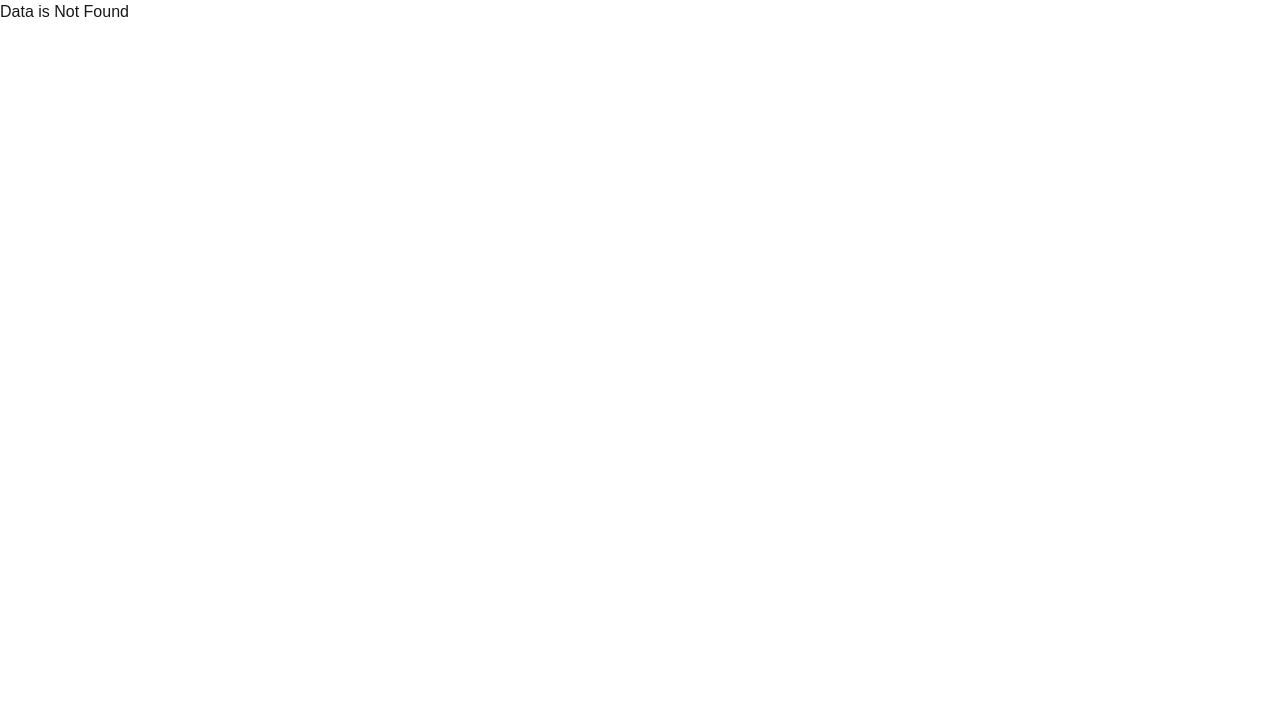
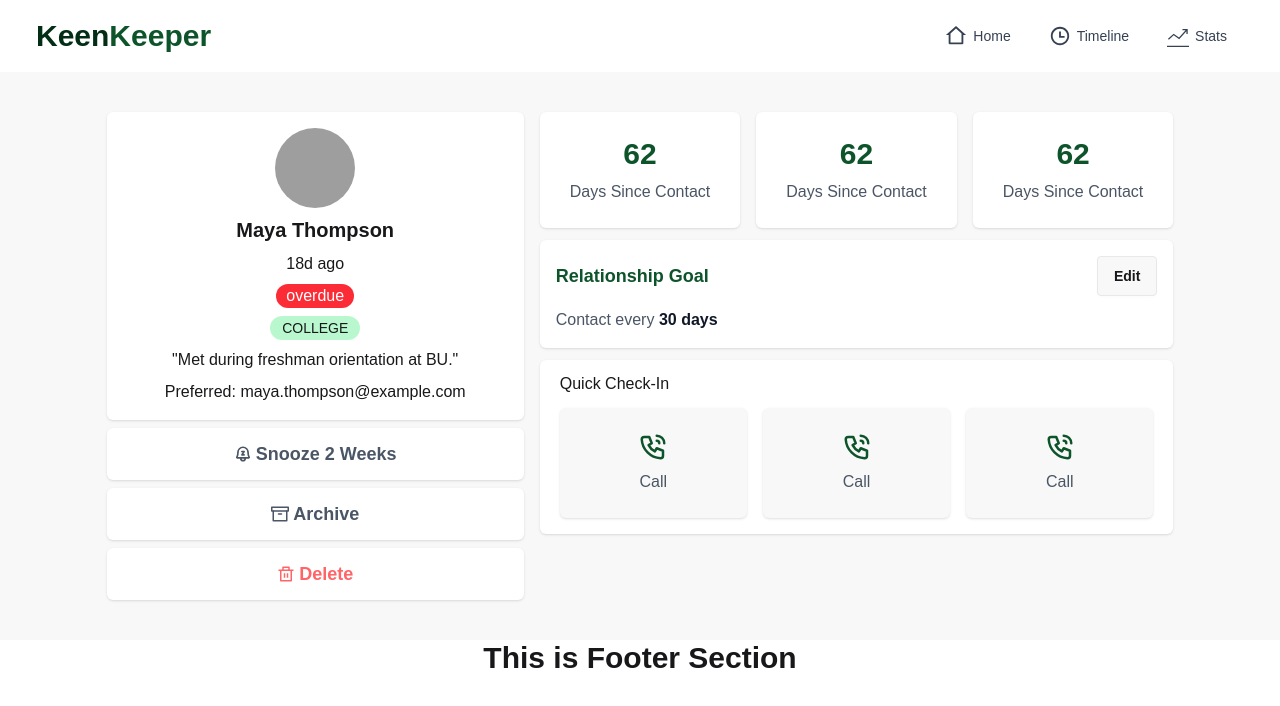
Before and after one commit to takebul/keen-keeper, a React (Vite) app: page /details/1 in a window 1280 px wide. Before the commit this address had no page. Shown: the top 706 px of the page. Built offline with nearby package versions, Linux system fonts and the light colour scheme; grey boxes are pictures that could not be loaded.

Commit message:
add some friendDetails structure owise data

```diff
--- a/public/friends.json
+++ b/public/friends.json
@@ -7,7 +7,7 @@
     "days_since_contact": 18,
     "status": "overdue",
     "tags": ["college", "hiking buddy"],
-    "bio": "Met during freshman orientation at BU. We still trade trail recommendations and plan one long weekend hike every fall.",
+    "bio": "Met during freshman orientation at BU.",
     "goal": 14,
     "next_due_date": "2026-04-15"
   },
@@ -19,7 +19,7 @@
     "days_since_contact": 11,
     "status": "almost due",
     "tags": ["former coworker", "product"],
-    "bio": "Worked together at a startup in Austin. He always has a strong opinion on new apps and sends great coffee shop picks.",
+    "bio": "Worked together at a startup in Austin.",
     "goal": 14,
     "next_due_date": "2026-04-22"
   },
@@ -31,7 +31,7 @@
     "days_since_contact": 6,
     "status": "on-track",
     "tags": ["book club", "close friend"],
-    "bio": "We met through a neighborhood book club and now swap mystery novels and voice notes about every plot twist.",
+    "bio": "We met through a neighborhood book club.",
     "goal": 21,
     "next_due_date": "2026-05-04"
   },
@@ -43,7 +43,7 @@
     "days_since_contact": 29,
     "status": "overdue",
     "tags": ["soccer", "neighbor"],
-    "bio": "We started talking after joining the same Sunday soccer group. He is the person I call when I need a last-minute teammate.",
+    "bio": "We started talking after joining the same Sunday soccer group.",
     "goal": 21,
     "next_due_date": "2026-04-11"
   },
@@ -55,7 +55,7 @@
     "days_since_contact": 13,
     "status": "almost due",
     "tags": ["designer", "travel"],
-    "bio": "Leah and I met on a delayed flight to Seattle and stayed friends after discovering we both plan trips around local food markets.",
+    "bio": "Leah and I met on a delayed flight to Seattle.",
     "goal": 14,
     "next_due_date": "2026-04-20"
   },
@@ -67,7 +67,7 @@
     "days_since_contact": 4,
     "status": "on-track",
     "tags": ["gaming", "high school"],
-    "bio": "We have known each other since high school robotics club. These days we mostly catch up over co-op games and quick weekend calls.",
+    "bio": "We have known each other since high school robotics club.",
     "goal": 10,
     "next_due_date": "2026-04-25"
   },
@@ -79,7 +79,7 @@
     "days_since_contact": 16,
     "status": "almost due",
     "tags": ["photography", "mentor"],
-    "bio": "Sofia mentored me during my first freelance project. She still shares thoughtful feedback and the occasional camera gear recommendation.",
+    "bio": "Sofia mentored me during my first freelance project.",
     "goal": 18,
     "next_due_date": "2026-04-21"
   },
@@ -91,7 +91,7 @@
     "days_since_contact": 35,
     "status": "overdue",
     "tags": ["startup", "accountability buddy"],
-    "bio": "We meet every few weeks to compare side-project progress. Ethan is great at turning vague ideas into practical next steps.",
+    "bio": "We meet every few weeks to compare side-project progress.",
     "goal": 30,
     "next_due_date": "2026-04-14"
   },
@@ -103,7 +103,7 @@
     "days_since_contact": 8,
     "status": "on-track",
     "tags": ["cousin", "family"],
-    "bio": "Aisha lives in Chicago and somehow always knows the best new restaurants before anyone else. Our calls usually end with recipe swaps.",
+    "bio": "Aisha lives in Chicago and somehow always knows the best.",
     "goal": 15,
     "next_due_date": "2026-04-26"
   },
@@ -115,7 +115,7 @@
     "days_since_contact": 19,
     "status": "overdue",
     "tags": ["music", "college roommate"],
-    "bio": "Noah was my college roommate and still sends me rough demos from his home studio. We usually reconnect before local live shows.",
+    "bio": "We usually reconnect before local live shows.",
     "goal": 14,
     "next_due_date": "2026-04-14"
   }
--- a/src/components/homepage/Friends.jsx
+++ b/src/components/homepage/Friends.jsx
@@ -1,9 +1,14 @@
-import React from "react";
+// import React, { useContext } from "react";
 import useFriendsData from "../../hook/useFriendsData";
 import { Link } from "react-router";
+import { FriendContext } from "../../context/FriendContext";
 
 const Friends = () => {
+  //   const { id } = useParams();
   const { friends, loading } = useFriendsData();
+  //   const expectedFriend = friends.find((friend) => String(friend.id) === id);
+
+  //   const { friendsDetails, setFriendsDetails } = useContext(FriendContext);
 
   if (loading) {
     return (
@@ -13,6 +18,10 @@ const Friends = () => {
     );
   }
 
+  //   const handleFriendDetails = () => {
+  //     setFriendsDetails([...friendsDetails, expectedFriend]);
+  //   };
+
   return (
     <div className="w-11/12 mx-auto pt-10 pb-7 border-t border-gray-300">
       <h2 className="text-2xl font-semibold pb-4">Your Friends</h2>
@@ -20,7 +29,9 @@ const Friends = () => {
         {friends.map((friend) => {
           return (
             <Link
-              to={"/details"}
+              //   onClick={handleFriendDetails}
+              key={friend.id}
+              to={`/details/${friend.id}`}
               className="p-8 bg-white rounded-md justify-items-center space-y-2.5 shadow text-center"
             >
               <img
--- /dev/null
+++ b/src/context/FriendContext.jsx
@@ -0,0 +1,3 @@
+import { createContext } from "react";
+
+export const FriendContext = createContext();
--- /dev/null
+++ b/src/context/FriendContextProvider.jsx
@@ -0,0 +1,17 @@
+import React, { useState } from "react";
+import { FriendContext } from "./FriendContext";
+
+const FriendContextProvider = ({ children }) => {
+  const [friendsDetails, setFriendsDetails] = useState([]);
+
+  const data = {
+    friends: friendsDetails,
+    setFriendsDetails,
+  };
+
+  return (
+    <FriendContext.Provider value={data}>{children}</FriendContext.Provider>
+  );
+};
+
+export default FriendContextProvider;
--- a/src/main.jsx
+++ b/src/main.jsx
@@ -4,9 +4,12 @@ import "./index.css";
 import Homepage from "./pages/homepage/Homepage.jsx";
 import { RouterProvider } from "react-router";
 import router from "./router/Routes.jsx";
+import FriendContextProvider from "./context/FriendContextProvider.jsx";
 
 createRoot(document.getElementById("root")).render(
   <StrictMode>
-    <RouterProvider router={router} />
+    <FriendContextProvider>
+      <RouterProvider router={router} />
+    </FriendContextProvider>
   </StrictMode>,
 );
--- a/src/router/Routes.jsx
+++ b/src/router/Routes.jsx
@@ -25,7 +25,7 @@ const router = createBrowserRouter([
         element: <Stats />,
       },
       {
-        path: "/details",
+        path: "/details/:id",
         element: <FriendDetails />,
       },
     ],
--- a/src/ui/FriendDetails.jsx
+++ b/src/ui/FriendDetails.jsx
@@ -1,9 +1,126 @@
-import React from "react";
+import { useParams } from "react-router";
+import useFriendsData from "../hook/useFriendsData";
+import { PiBellZBold } from "react-icons/pi";
+import { FiArchive } from "react-icons/fi";
+import { RiDeleteBinLine } from "react-icons/ri";
+import { TbPhoneCall } from "react-icons/tb";
 
 const FriendDetails = () => {
+  const { id } = useParams();
+  const { friends, loading } = useFriendsData();
+  const expectedFriend = friends.find((friend) => String(friend.id) === id);
+
+  if (loading) {
+    return (
+      <div>
+        <h2>Loading....</h2>
+      </div>
+    );
+  }
+
   return (
-    <div className="font-bold text-3xl text-center">
-      <h2>Friend Details Showing Here</h2>
+    <div className="bg-base-200">
+      <div className="w-10/12 mx-auto grid grid-cols-5 gap-4 py-10">
+        <div className="col-span-2 space-y-2">
+          <div
+            to={"/details"}
+            className="p-4 bg-white rounded-md justify-items-center space-y-2 shadow text-center"
+          >
+            <img
+              className="w-20 h-20 rounded-full object-cover"
+              src={expectedFriend.picture}
+              alt={expectedFriend.name}
+            />
+            <h4 className="text-xl font-semibold">{expectedFriend.name}</h4>
+            <p>{expectedFriend.days_since_contact}d ago </p>
+            <p
+              className={` text-white rounded-full px-2.5 py-1" ${expectedFriend.status === "overdue" ? "bg-red-500" : expectedFriend.status === "on-track" ? "bg-gray-600" : "bg-yellow-500"}`}
+            >
+              {expectedFriend.status}
+            </p>
+            <p className="bg-green-200 px-3 py-0.5 rounded-full uppercase text-sm">
+              {expectedFriend.tags.find((tag) => {
+                return <p>{tag}</p>;
+              })}
+            </p>
+            <p>"{expectedFriend.bio}"</p>
+            <p>Preferred: {expectedFriend.email}</p>
+          </div>
+          <div className="p-3 bg-white shadow rounded-md">
+            <p className="flex items-center gap-1 font-semibold text-lg text-gray-600 justify-center cursor-pointer">
+              <PiBellZBold /> Snooze 2 Weeks
+            </p>
+          </div>
+          <div className="p-3 bg-white shadow rounded-md">
+            <p className="flex items-center gap-1 font-semibold text-lg text-gray-600 justify-center cursor-pointer">
+              <FiArchive /> Archive
+            </p>
+          </div>
+          <div className="p-3 bg-white shadow rounded-md">
+            <p className="flex items-center gap-1 font-semibold text-lg text-red-400 justify-center cursor-pointer">
+              <RiDeleteBinLine />
+              Delete
+            </p>
+          </div>
+        </div>
+        <div className="col-span-3 row-span-1 space-y-3">
+          <div className="grid grid-cols-3 gap-4">
+            <div className="space-y-2 bg-white p-6 rounded-md shadow text-center">
+              <h2 className="font-semibold text-3xl text-green-900">62</h2>
+              <p className="text-md font-medium text-gray-600">
+                Days Since Contact
+              </p>
+            </div>
+            <div className="space-y-2 bg-white p-6 rounded-md shadow text-center">
+              <h2 className="font-semibold text-3xl text-green-900">62</h2>
+              <p className="text-md font-medium text-gray-600">
+                Days Since Contact
+              </p>
+            </div>
+            <div className="space-y-2 bg-white p-6 rounded-md shadow text-center">
+              <h2 className="font-semibold text-3xl text-green-900">62</h2>
+              <p className="text-md font-medium text-gray-600">
+                Days Since Contact
+              </p>
+            </div>
+          </div>
+          <div className="bg-white rounded-md shadow p-1">
+            <div className="flex justify-between items-center m-3">
+              <p className="font-semibold text-lg text-green-900">
+                Relationship Goal
+              </p>
+              <button className="btn">Edit</button>
+            </div>
+            <p className="mx-3 mb-3 font-medium text-gray-600">
+              Contact every
+              <span className="font-semibold text-gray-900"> 30 days</span>
+            </p>
+          </div>
+          <div className="bg-white p-3 pb-4 px-5 rounded-md shadow space-y-3">
+            <p>Quick Check-In</p>
+            <div className="grid grid-cols-3 gap-4">
+              <div className="space-y-2 bg-base-200 p-6 rounded-md shadow text-center">
+                <h2 className="font-semibold text-3xl text-green-900 justify-items-center">
+                  <TbPhoneCall />
+                </h2>
+                <p className="text-md font-medium text-gray-600">Call</p>
+              </div>
+              <div className="space-y-2 bg-base-200 p-6 rounded-md shadow text-center">
+                <h2 className="font-semibold text-3xl text-green-900 justify-items-center">
+                  <TbPhoneCall />
+                </h2>
+                <p className="text-md font-medium text-gray-600">Call</p>
+              </div>
+              <div className="space-y-2 bg-base-200 p-6 rounded-md shadow text-center">
+                <h2 className="font-semibold text-3xl text-green-900 justify-items-center">
+                  <TbPhoneCall />
+                </h2>
+                <p className="text-md font-medium text-gray-600">Call</p>
+              </div>
+            </div>
+          </div>
+        </div>
+      </div>
     </div>
   );
 };
```
Also changed, not shown: src/ui/FriendDetailsCard.jsx (added, +32 -0 lines).
